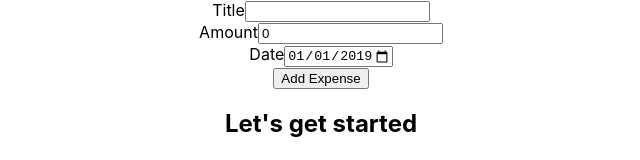
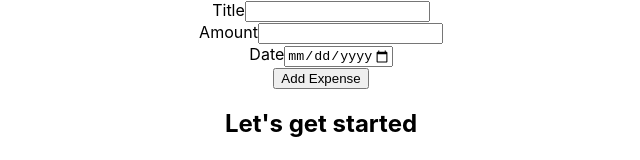
Before and after one commit to rishabh9116/Gitstart, a React (Create React App) app in the folder React/expenseitem/: page / in a window 1280 px wide. Shown: the top 160 px of the page, without its empty margins (319-959 px from the left). Built offline with nearby package versions, Linux system fonts and the light colour scheme.

Commit message:
print object by clicking submit buttton

```diff
--- a/React/expenseitem/src/Components/Expenses/ExpenseForm.js
+++ b/React/expenseitem/src/Components/Expenses/ExpenseForm.js
@@ -3,20 +3,51 @@ import React, { useState } from 'react'
 const ExpenseForm = (props) => {
 
 
-  const [enteredtitle,setTitle] = useState('');
-  const [enteredAmount,setAmount] = useState(0);
-  const [enteredDate,setDate] = useState('2019-01-01');
+  // const [enteredTitle,setTitle] = useState('');
+  // const [enteredAmount,setAmount] = useState('');
+  // const [enteredDate,setDate] = useState('');
+ const [userInput,setUserInput] =useState({
+  enteredTitle:'',
+  enteredAmount:'',
+  enteredDate:''
+}
+
+)
+
+
+
+const submitHandler = (event) => {
+  event.preventDefault();
+  console.log(userInput);
+}
 
   const titleChangeHandler = (event) => {
-    setTitle(event.target.value);
+    // setTitle(event.target.value);
+    // setUserInput({
+    //   ...userInput,
+    //   enteredTitle:event.target.value,
+    // })
+    setUserInput((prevState) => {
+      return {
+        ...prevState, enteredTitle:event.target.value
+      };
+    })
   }
 
   const amountChangeHandler = (event) => {
-    setAmount(event.target.value);
+    // setAmount(event.target.value);
+    setUserInput({
+      ...userInput,
+      enteredAmount:event.target.value,
+    })
   }
 
   const dateChangeHandler = (event) => {
-    setDate(event.target.value);
+    // setDate(event.target.value);
+    setUserInput({
+      ...userInput,
+      enteredDate:event.target.value,
+    })
   }
 
   return (
@@ -24,19 +55,19 @@ const ExpenseForm = (props) => {
       <div className='new-expense__controls'>
         <div className='new-expense__control'>
           <label>Title</label>
-          <input type='text' value={enteredtitle}  onChange={titleChangeHandler} />
+          <input type='text' onChange={titleChangeHandler} />
         </div>
         <div className='new-expense__control'>
         <label>Amount</label>
-        <input value={enteredAmount} type='number' min="0.01" step="0.01" onChange={amountChangeHandler} />
+        <input  type='number' min="0.01" step="0.01" onChange={amountChangeHandler} />
         </div>
         <div className='new-expense__control'>
           <label>Date</label>
-          <input type='date' value={enteredDate} min="2019-01-01" max="2022-12-31" />
+          <input type='date' min="2019-01-01" max="2022-12-31" onChange={dateChangeHandler}/>
         </div>
       </div>
       <div className='new-expense__actions'>
-        <button type='submit'>Add Expense</button>
+        <button type='submit' onClick={submitHandler}>Add Expense</button>
       </div>
     </form>
 
```
